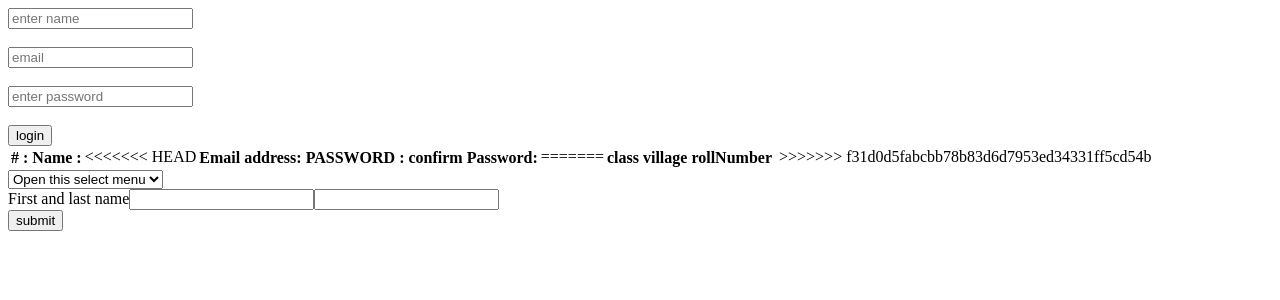
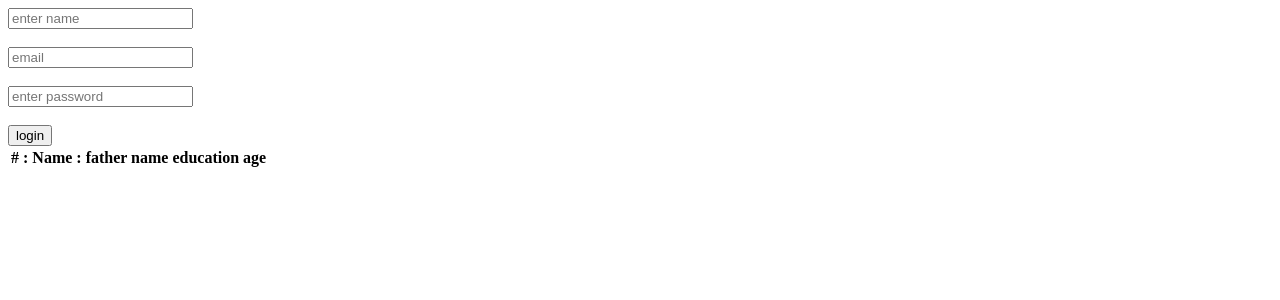
Before and after one commit to Luffyyyyyyyyyy/reactiveForm, an Angular app: page / in a window 1280 px wide. Shown: the top 300 px of the page. Built offline with nearby package versions, Linux system fonts and the light colour scheme.

Commit message:
just 2nd check

```diff
--- a/src/app/app.component.html
+++ b/src/app/app.component.html
@@ -12,34 +12,6 @@
         <tr>
             <th># :</th>
             <th>Name :</th>
-<<<<<<< HEAD
-            <th>Email address:</th>
-            <th>PASSWORD :</th>
-            <th>confirm Password:</th>
-=======
-            <th>class</th>
-            <th>village</th>
-
-
-            <th>rollNumber</th>
-            <th></th>
-
-
-
->>>>>>> f31d0d5fabcbb78b83d6d7953ed34331ff5cd54b
-        </tr>
-    </thead>
-  </table>
-  <select class="form-select" aria-label="Default select example">
-  <option selected>Open this select menu</option>
-  <option value="1">One</option>
-  <option value="2">Two</option>
-  <option value="3">Three</option>
-</select>
-<div class="input-group">
-  <span class="input-group-text">First and last name</span>
-  <input type="text" aria-label="First name" class="form-control">
-  <input type="text" aria-label="Last name" class="form-control">
-</div>
-  <button>submit</button>
-</div>
+            <th>father name </th>
+            <th>education</th>
+           <th> age </th>
```
